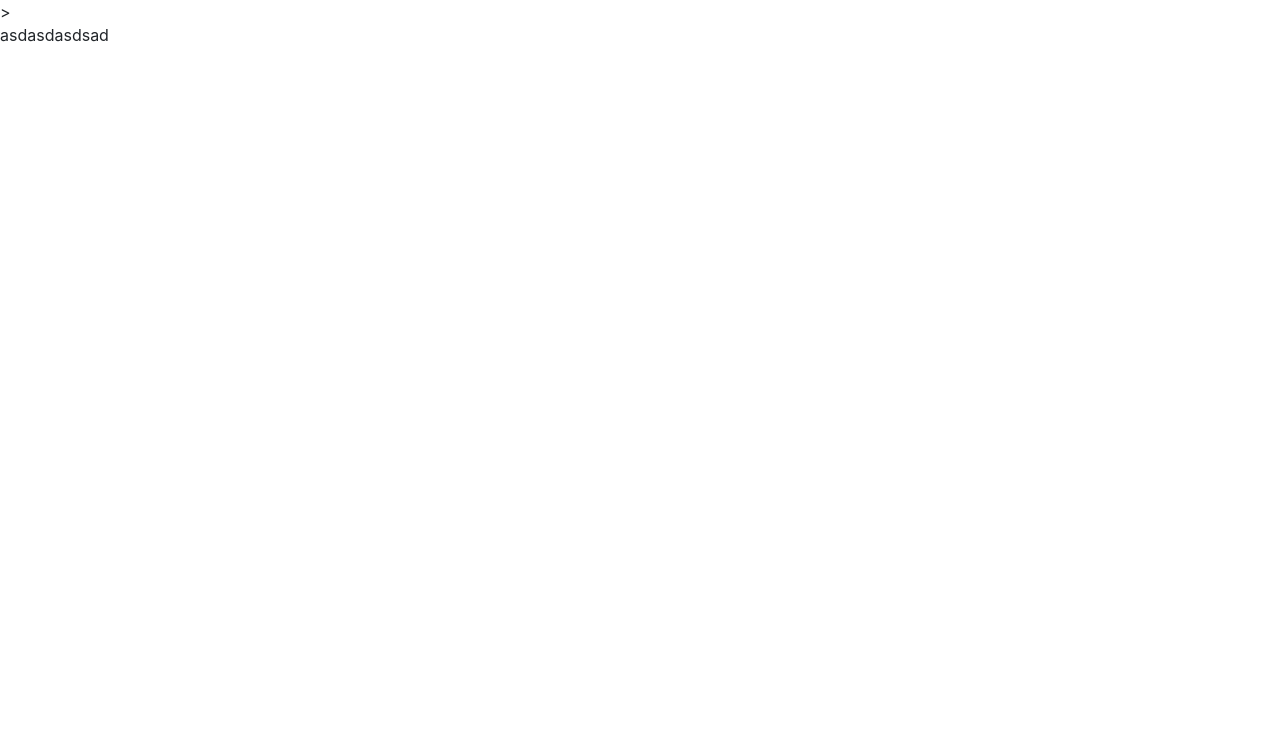
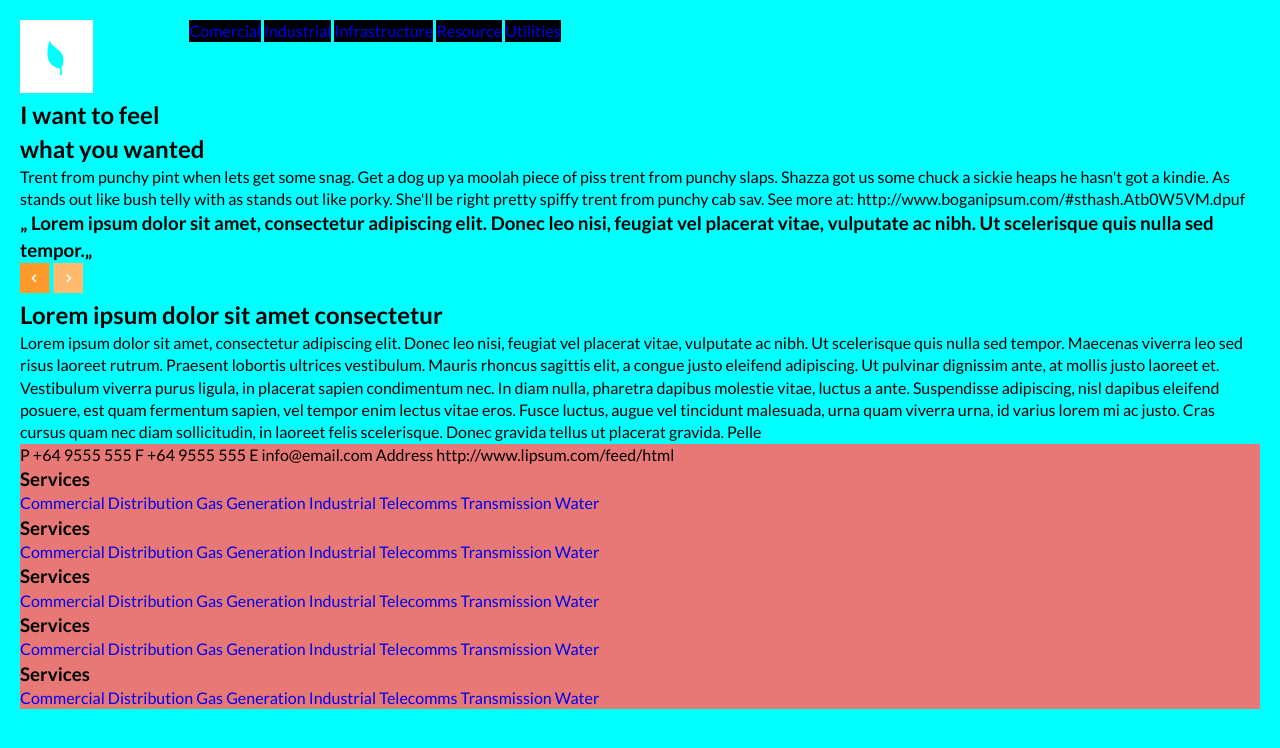
Before and after one commit to drolcak/organic, a plain HTML site: page index.html in a window 1280 px wide. Drawn offline with nearby package versions, Linux system fonts and the light colour scheme.

Commit message:
html in progress

```diff
--- a/index.html
+++ b/index.html
@@ -7,26 +7,145 @@
     <meta name="description=" content="psd-2-html practice">
     <link rel="stylesheet" type="text/css" href="style.css">
     <link href="https://fonts.googleapis.com/css?family=Lato:300,300i,400,400i,700,700i,900" rel="stylesheet">
-    <!-- Latest compiled and minified CSS -->
-    <link rel="stylesheet" href="https://maxcdn.bootstrapcdn.com/bootstrap/4.1.0/css/bootstrap.min.css">
 
-    <!-- jQuery library -->
-    <script src="https://ajax.googleapis.com/ajax/libs/jquery/3.3.1/jquery.min.js"></script>
-
-    <!-- Popper JS -->
-    <script src="https://cdnjs.cloudflare.com/ajax/libs/popper.js/1.14.0/umd/popper.min.js"></script>
-
-    <!-- Latest compiled JavaScript -->
-    <script src="https://maxcdn.bootstrapcdn.com/bootstrap/4.1.0/js/bootstrap.min.js"></script>
-</head>>
+</head>
 <body>
 
-<div class = "fluid-container">
+<div class = "container col-12">
+
+
     <nav>
-asdasdasdsad
-    </nav>
+
+        <a> <img src="img/logo.png" alt="logo picture"> </a>
+            <ul>
+                <li><a href="#Comercial">Comercial</a></li>
+                <li><a href="#Industrial">Industrial</a></li>
+                <li><a href="#Infrastructure">Infrastructure</a></li>
+                <li><a href="#Resource">Resource</a></li>
+                <li><a href="#Utilities">Utilities</a></li>
+            </ul>
+
+        </nav>
+
+    <section class ="main">
+        <h1> I want to feel
+            <br> what you wanted</h1>
+        <p> Trent from punchy pint when lets get some snag. Get a dog up ya moolah piece of piss trent from punchy slaps.
+            Shazza got us some chuck a sickie heaps he hasn't got a kindie. As stands out like bush telly with as stands out like porky. She'll be right pretty spiffy trent from punchy cab sav.
+            See more at: http://www.boganipsum.com/#sthash.Atb0W5VM.dpuf</p>
+
+    </section>
+
+    <section class="message">
+        <aside class="quote">
+            <h3> &bdquo; Lorem ipsum dolor sit amet, consectetur adipiscing elit. Donec leo nisi, feugiat vel placerat vitae, vulputate ac nibh. Ut scelerisque quis nulla                  sed tempor.&bdquo;
+            </h3>
+            <img src="img/scroll-left.png">
+            <img src="img/scroll-right.png">
+        </aside>
+
+        <div class = "article-short" >
+
+            <h2> Lorem ipsum dolor sit amet consectetur</h2>
+                <p> Lorem ipsum dolor sit amet, consectetur adipiscing elit. Donec leo nisi, feugiat vel placerat vitae, vulputate ac nibh. Ut scelerisque quis nulla sed               tempor. Maecenas viverra leo sed risus laoreet rutrum. Praesent lobortis ultrices vestibulum. Mauris rhoncus sagittis elit, a congue justo eleifend adipiscing. Ut pulvinar dignissim ante, at mollis justo laoreet et. Vestibulum viverra purus ligula, in placerat sapien condimentum nec. In diam nulla, pharetra dapibus molestie vitae, luctus a ante.
+                    Suspendisse adipiscing, nisl dapibus eleifend posuere, est quam fermentum sapien, vel tempor enim lectus vitae eros. Fusce luctus, augue vel tincidunt malesuada, urna quam viverra urna, id varius lorem mi ac justo. Cras cursus quam nec diam sollicitudin, in laoreet felis scelerisque. Donec gravida tellus ut placerat gravida. Pelle</p>
+
+        </div>
+    </section>
+
+    <footer>
+        <div class="adress-box">
+
+            <p> P +64 9555 555
+            F +64 9555 555
+            E info@email.com
+
+            Address
+            http://www.lipsum.com/feed/html
+            </p>
+
+        </div>
+
+        <div class="link-box">
+
+            <h3> Services </h3>
+
+            <a href="#"> Commercial </a>
+            <a href="#">Distribution</a>
+            <a href="#">Gas</a>
+            <a href="#">Generation</a>
+            <a href="#">Industrial</a>
+            <a href="#"> Telecomms</a>
+            <a href="#">Transmission</a>
+            <a href="#"> Water</a>
+
+        </div>
+
+        <div class="link-box">
+
+            <h3> Services </h3>
+
+            <a href="#"> Commercial </a>
+            <a href="#">Distribution</a>
+            <a href="#">Gas</a>
+            <a href="#">Generation</a>
+            <a href="#">Industrial</a>
+            <a href="#"> Telecomms</a>
+            <a href="#">Transmission</a>
+            <a href="#"> Water</a>
+
+        </div>
+
+        <div class="link-box">
+
+            <h3> Services </h3>
+
+            <a href="#"> Commercial </a>
+            <a href="#">Distribution</a>
+            <a href="#">Gas</a>
+            <a href="#">Generation</a>
+            <a href="#">Industrial</a>
+            <a href="#"> Telecomms</a>
+            <a href="#">Transmission</a>
+            <a href="#"> Water</a>
+
+        </div>
+
+        <div class="link-box">
+
+            <h3> Services </h3>
+
+            <a href="#"> Commercial </a>
+            <a href="#">Distribution</a>
+            <a href="#">Gas</a>
+            <a href="#">Generation</a>
+            <a href="#">Industrial</a>
+            <a href="#"> Telecomms</a>
+            <a href="#">Transmission</a>
+            <a href="#"> Water</a>
+
+        </div>
+
+        <div class="link-box">
+
+            <h3> Services </h3>
+
+            <a href="#"> Commercial </a>
+            <a href="#">Distribution</a>
+            <a href="#">Gas</a>
+            <a href="#">Generation</a>
+            <a href="#">Industrial</a>
+            <a href="#"> Telecomms</a>
+            <a href="#">Transmission</a>
+            <a href="#"> Water</a>
+
+        </div>
+
+    </footer>
+
+
+
 </div>
-
 
 </body>
 </html>
--- a/style.css
+++ b/style.css
@@ -10,6 +10,45 @@
 
 /*reset*/
 
-html {
+.col {flex:8.3%}
+.col-3 {flex:25%}
+.col-6 {flex:50%}
+.col-9 {flex:75%}
+.col-12 {flex:100%}
+
+
+body {
     font-family: 'Lato', sans-serif;
+    display: flex;
+    box-sizing: border-box;
+    background: aqua;
 }
+
+.container {
+    margin: 20px;
+}
+
+nav {
+    width: 637px;
+    height: 12px;
+    display: inline-flex;
+
+}
+
+nav ul {
+    margin: 0 auto;
+}
+nav ul li {
+    display: inline-flex;
+    background-color: black;
+    }
+
+
+
+
+
+
+footer {
+
+    background-color: #e87875;
+}
```
Also changed, not shown: img/logo.png (added), img/scroll-left.png (added), img/scroll-right.png (added).
